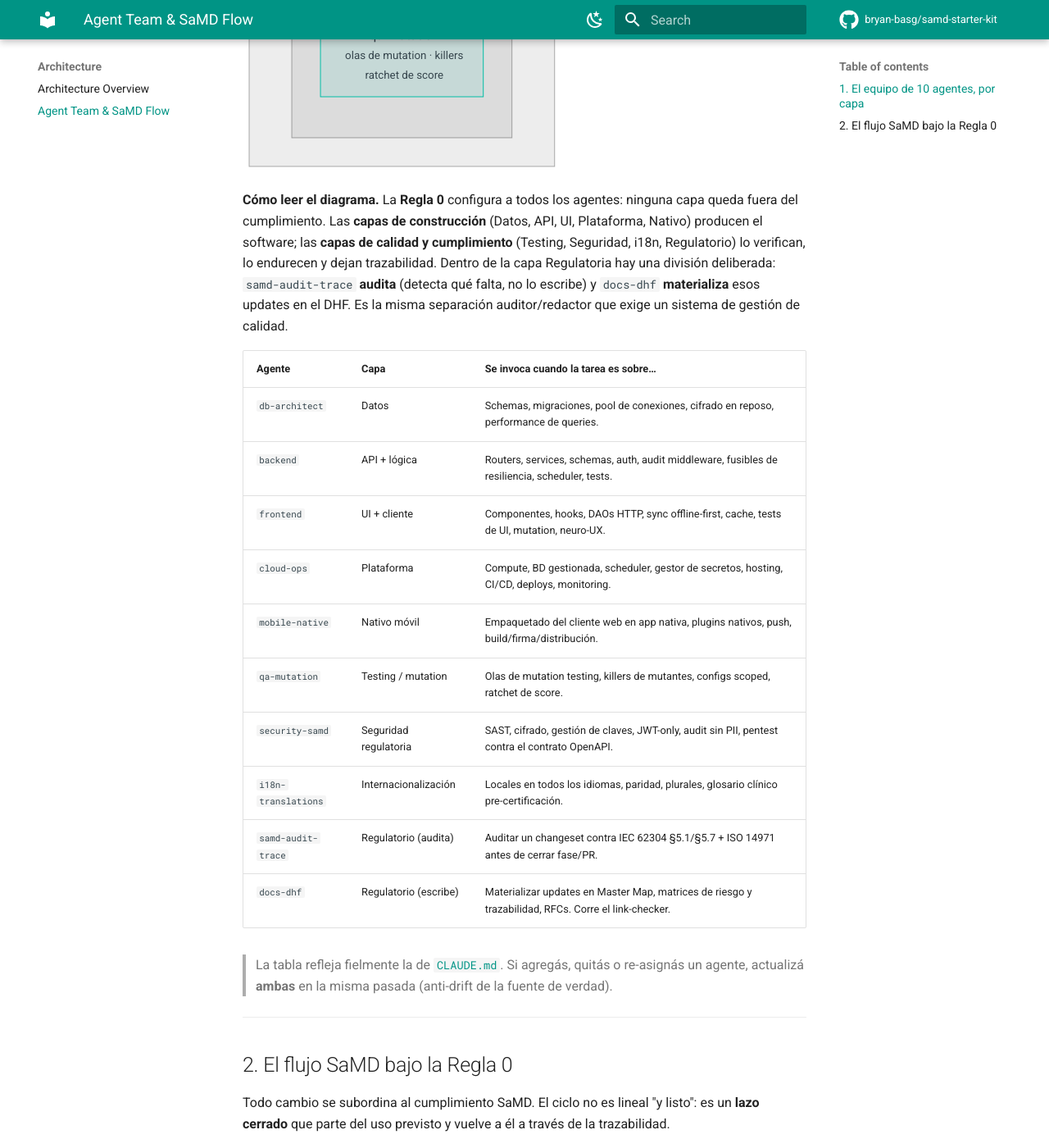
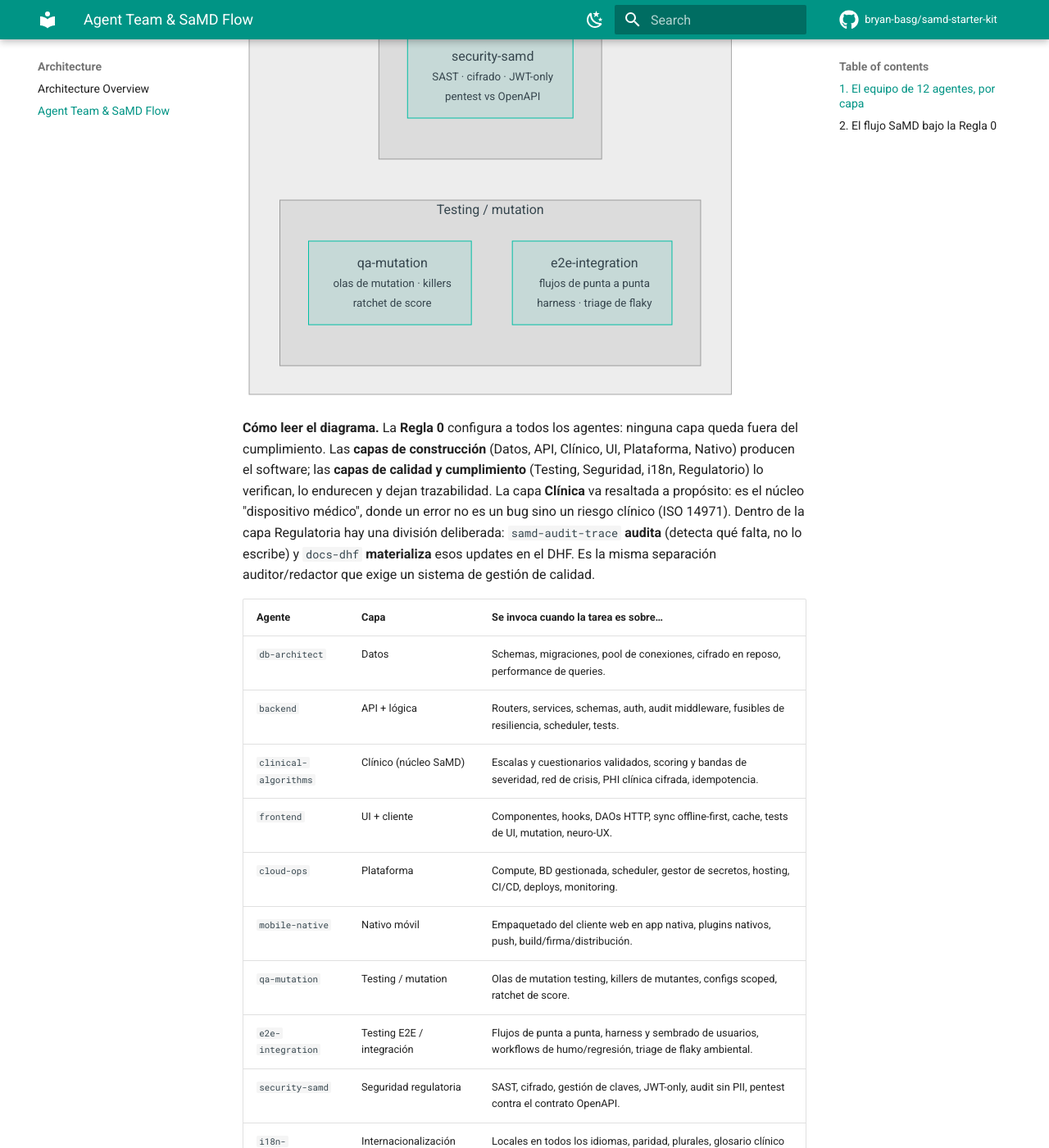
Before and after one commit to bryan-basg/samd-starter-kit, an MkDocs documentation site: the page built from docs/02_architecture_and_design/AGENT_TEAM_AND_FLOW.md, in a window 1280 px wide and 1400 px high, scrolled down 3130 px. Shown: the whole window at 82% size. Built offline with MkDocs 1.6.1 and Material for MkDocs 9.7.7, drawn with Linux system fonts in a browser that asks for light colours; comment, search, counter and statistics services are not loaded; some of the changed text lies outside the part shown.

Commit message:
feat(agentes): alta del especialista clinico y del de E2E — el equipo pasa a 12
Que un kit SaMD no tuviera agente del nucleo clinico era el hueco mas
llamativo del equipo: la parte "dispositivo medico" de verdad no tenia
duenno.

- clinical-algorithms: escalas y cuestionarios validados, scoring y
  bandas de severidad con CORTES CITADOS (nunca inventados, nunca
  ajustados porque un test da feo), red de crisis que falla SIEMPRE
  hacia mas alerta, el aviso que se registra ANTES de mostrarse, PHI
  clinica cifrada y jamas logueada, idempotencia anti-duplicado, y la
  exigencia de que backend y frontend no diverjan en el calculo (dos
  motores de scoring que se separan en silencio son un riesgo clinico
  invisible). No cambia un corte clinico sin OK explicito: es un cambio
  regulatorio, no de implementacion.

- e2e-integration: flujos de punta a punta, harness y sembrado de
  usuarios por worker, workflows de humo/regresion. Su regla central es
  el triage: un flaky AMBIENTAL se arregla en el harness, NUNCA en el
  producto; y un E2E que aprueba porque su objetivo no existe es un
  verde que miente. Cobertura obligatoria proporcional al riesgo:
  flujos clinicos, red de crisis, borrado de cuenta (GDPR), offline y
  auth.

Propagado en la misma pasada a los READMEs EN/ES (tablas + diagrama),
ROADMAP.md, docs/roadmap.md y AGENT_TEAM_AND_FLOW.md (diagrama Mermaid
con la capa clinica resaltada + tabla). Grep de residuos "10 agentes":
0 en todo el repo fuera del historico del CHANGELOG.

Trazabilidad del bloque (proceso/gobernanza, no producto): el reglamento
del agente pasa a ser SCI explicito en el SOFTWARE_CONFIGURATION_
MANAGEMENT_PLAN (v1.2) y tiene seccion propia en el Master Map (v1.1).

Verificacion: lint_agents 0 (12 agentes, 8 reglas, 15 comandos, 15
skills), mkdocs --strict 0, link-checker 0 rotos, pytest 16/16.

Co-Authored-By: Claude Opus 5 (1M context) <noreply@anthropic.com>
Claude-Session: https://claude.ai/code/session_019rob82kDCfYGiVsF2gXgah

````diff
--- a/docs/02_architecture_and_design/AGENT_TEAM_AND_FLOW.md
+++ b/docs/02_architecture_and_design/AGENT_TEAM_AND_FLOW.md
@@ -1,15 +1,16 @@
 # Equipo de agentes y flujo SaMD
 
 > Plantilla del SaMD Starter Kit. Este documento es la **vista de conjunto** de cómo
-> trabaja el kit: quién hace qué (el equipo de 10 agentes, organizado por capa) y bajo
+> trabaja el kit: quién hace qué (el equipo de 12 agentes, organizado por capa) y bajo
 > qué ciclo lo hace (el flujo SaMD gobernado por la **Regla 0**). Fuente de verdad de
-> los agentes: [`CLAUDE.md`](https://github.com/bryan-basg/samd-starter-kit/blob/main/CLAUDE.md)
-> y `.claude/agents/`. Fuente de verdad del ciclo: el
+> los agentes: `.claude/rules/agentes.md` y `.claude/agents/`; el **core** del reglamento
+> es [`CLAUDE.md`](https://github.com/bryan-basg/samd-starter-kit/blob/main/CLAUDE.md).
+> Fuente de verdad del ciclo: el
 > [Plan de Desarrollo de Software](../03_software_development_plan/SOFTWARE_DEVELOPMENT_PLAN.md).
 
 ---
 
-## 1. El equipo de 10 agentes, por capa
+## 1. El equipo de 12 agentes, por capa
 
 El kit reparte el trabajo en **especialistas por capa**: cada agente carga las reglas
 SaMD de su capa y trabaja aislado del contexto de las demás (consecuencia de IEC 62304
@@ -28,6 +29,9 @@ flowchart TB
         subgraph L_API["API + lógica"]
             BE["backend<br/><small>routers · services · auth<br/>audit · fusibles · scheduler</small>"]
         end
+        subgraph L_CLIN["Clínico (núcleo SaMD)"]
+            CLIN["clinical-algorithms<br/><small>escalas · scoring · bandas<br/>red de crisis · PHI clínica</small>"]
+        end
         subgraph L_UI["UI + cliente"]
             FE["frontend<br/><small>componentes · hooks · DAOs<br/>offline-first · neuro-UX</small>"]
         end
@@ -43,6 +47,7 @@ flowchart TB
         direction LR
         subgraph L_TEST["Testing / mutation"]
             QA["qa-mutation<br/><small>olas de mutation · killers<br/>ratchet de score</small>"]
+            E2E["e2e-integration<br/><small>flujos de punta a punta<br/>harness · triage de flaky</small>"]
         end
         subgraph L_SEC["Seguridad regulatoria"]
             SEC["security-samd<br/><small>SAST · cifrado · JWT-only<br/>pentest vs OpenAPI</small>"]
@@ -63,12 +68,15 @@ flowchart TB
 
     style RULES fill:#0d9488,color:#fff
     style L_REG fill:#fef3c7
+    style L_CLIN fill:#fee2e2
 ```
 
 **Cómo leer el diagrama.** La **Regla 0** configura a todos los agentes: ninguna capa
-queda fuera del cumplimiento. Las **capas de construcción** (Datos, API, UI, Plataforma,
-Nativo) producen el software; las **capas de calidad y cumplimiento** (Testing, Seguridad,
-i18n, Regulatorio) lo verifican, lo endurecen y dejan trazabilidad. Dentro de la capa
+queda fuera del cumplimiento. Las **capas de construcción** (Datos, API, Clínico, UI,
+Plataforma, Nativo) producen el software; las **capas de calidad y cumplimiento**
+(Testing, Seguridad, i18n, Regulatorio) lo verifican, lo endurecen y dejan trazabilidad.
+La capa **Clínica** va resaltada a propósito: es el núcleo "dispositivo médico", donde un
+error no es un bug sino un riesgo clínico (ISO 14971). Dentro de la capa
 Regulatoria hay una división deliberada: `samd-audit-trace` **audita** (detecta qué falta,
 no lo escribe) y `docs-dhf` **materializa** esos updates en el DHF. Es la misma separación
 auditor/redactor que exige un sistema de gestión de calidad.
@@ -77,18 +85,21 @@ auditor/redactor que exige un sistema de gestión de calidad.
 |---|---|---|
 | `db-architect` | Datos | Schemas, migraciones, pool de conexiones, cifrado en reposo, performance de queries. |
 | `backend` | API + lógica | Routers, services, schemas, auth, audit middleware, fusibles de resiliencia, scheduler, tests. |
+| `clinical-algorithms` | Clínico (núcleo SaMD) | Escalas y cuestionarios validados, scoring y bandas de severidad, red de crisis, PHI clínica cifrada, idempotencia. |
 | `frontend` | UI + cliente | Componentes, hooks, DAOs HTTP, sync offline-first, cache, tests de UI, mutation, neuro-UX. |
 | `cloud-ops` | Plataforma | Compute, BD gestionada, scheduler, gestor de secretos, hosting, CI/CD, deploys, monitoring. |
 | `mobile-native` | Nativo móvil | Empaquetado del cliente web en app nativa, plugins nativos, push, build/firma/distribución. |
 | `qa-mutation` | Testing / mutation | Olas de mutation testing, killers de mutantes, configs scoped, ratchet de score. |
+| `e2e-integration` | Testing E2E / integración | Flujos de punta a punta, harness y sembrado de usuarios, workflows de humo/regresión, triage de flaky ambiental. |
 | `security-samd` | Seguridad regulatoria | SAST, cifrado, gestión de claves, JWT-only, audit sin PII, pentest contra el contrato OpenAPI. |
 | `i18n-translations` | Internacionalización | Locales en todos los idiomas, paridad, plurales, glosario clínico pre-certificación. |
 | `samd-audit-trace` | Regulatorio (audita) | Auditar un changeset contra IEC 62304 §5.1/§5.7 + ISO 14971 antes de cerrar fase/PR. |
 | `docs-dhf` | Regulatorio (escribe) | Materializar updates en Master Map, matrices de riesgo y trazabilidad, RFCs. Corre el link-checker. |
 
-> La tabla refleja fielmente la de [`CLAUDE.md`](https://github.com/bryan-basg/samd-starter-kit/blob/main/CLAUDE.md).
-> Si agregás, quitás o re-asignás un agente, actualizá **ambas** en la misma pasada
-> (anti-drift de la fuente de verdad).
+> La tabla refleja fielmente la de `.claude/rules/agentes.md`. Si agregás, quitás o
+> re-asignás un agente, actualizá **ambas** en la misma pasada (anti-drift de la fuente
+> de verdad). El criterio para crear un agente nuevo —los **3 síes rotundos**— y las
+> reglas A-F de diseño de equipo viven en `.claude/rules/orquestacion.md`.
 
 ---
 
````
Also changed, not shown: .claude/agents/clinical-algorithms.md (added, +70 -0 lines), .claude/agents/e2e-integration.md (added, +68 -0 lines), CHANGELOG.md (+12 -0 lines), README.es.md (+8 -5 lines), README.md (+8 -5 lines), ROADMAP.md (+4 -4 lines), docs/00_master/MASTER_MAP.md (+17 -2 lines), docs/07_regulatory_and_compliance/SOFTWARE_CONFIGURATION_MANAGEMENT_PLAN.md (+3 -0 lines), docs/roadmap.md (+2 -2 lines).
